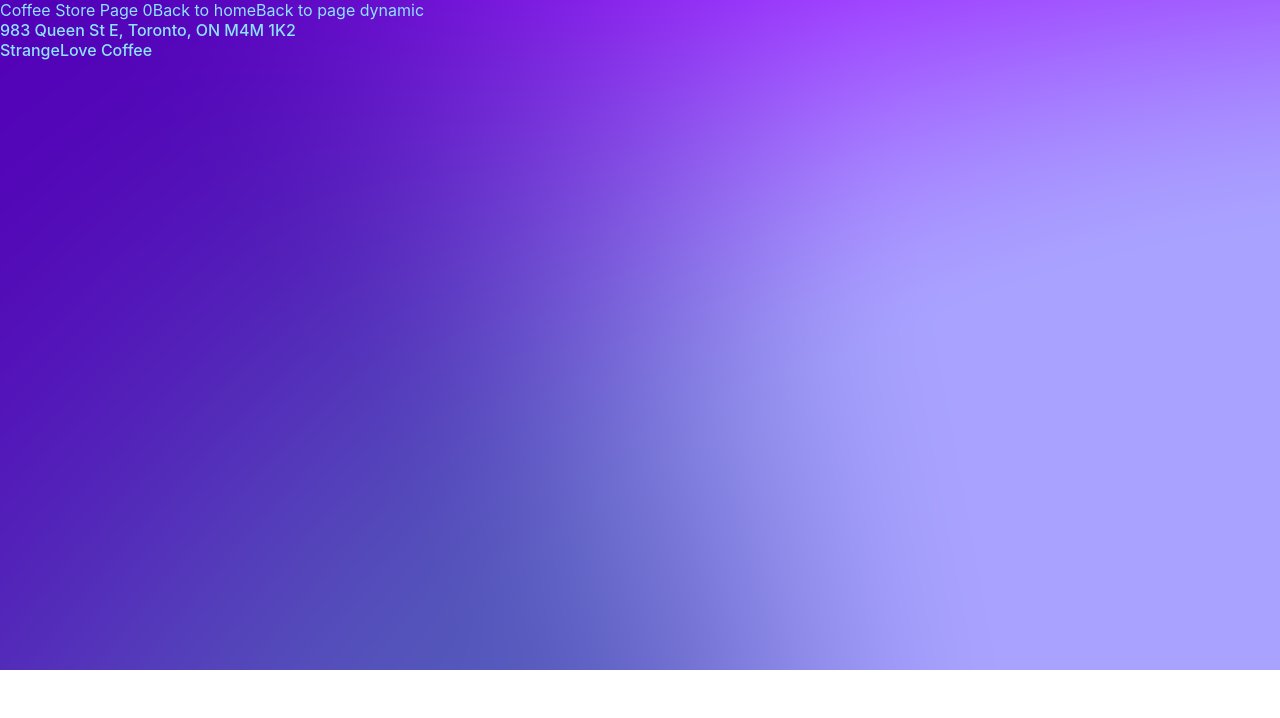
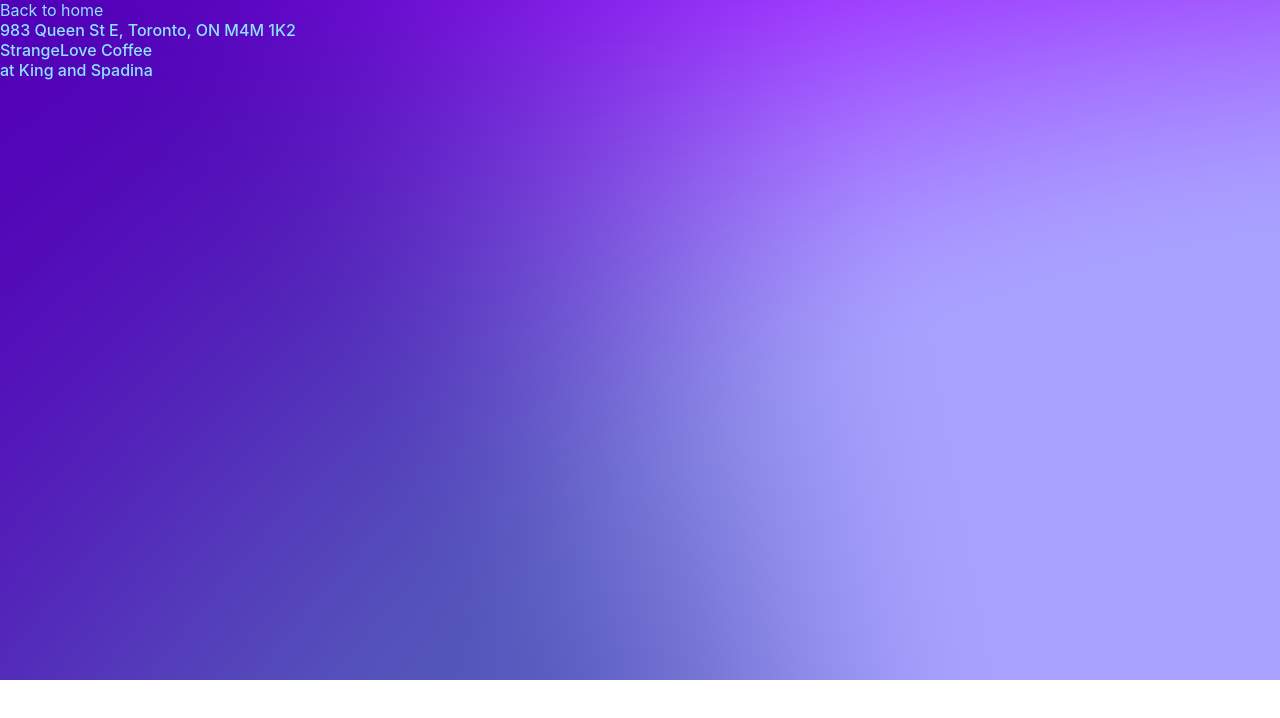
Before and after one commit to Baltazar-Figuereo/Coffee-Lover, a Next.js app: page /coffee-store/0 in a window 1280 px wide. Shown: the top 718 px of the page. Built offline with nearby package versions, Linux system fonts and the light colour scheme; a web font is replaced by a local one.

Commit message:
Refractored CoffeeStore dynamic page.

```diff
--- a/pages/coffee-store/[id].js
+++ b/pages/coffee-store/[id].js
@@ -1,7 +1,9 @@
 import { useRouter } from "next/router";
 import Link from "next/link"
+import Head from "next/head";
 
 import coffeeStoresData from "../../data/coffee-store.json";
+
 
 export function getStaticProps(staticProps) {
 	const params = staticProps.params;
@@ -14,11 +16,16 @@ export function getStaticProps(staticProps) {
 }
 
 export function getStaticPaths() {
+	const paths = coffeeStoresData.map(coffeeStore => {
+		return {
+			params: {
+				id: coffeeStore.id.toString(),
+			}
+		}
+	})
+
 	return {
-		paths: [
-			{ params: {id: '0'} },
-			{ params: {id: '1'} }
-		],
+		paths,
 		fallback: true
 	}
 }
@@ -32,17 +39,19 @@ const CoffeeStore = (props) => {
 		return (<div>Is Loading...</div>)
 	}
 
+	const {address, name, neighbourhood} = props.coffeeStore;
+
 	return (
 		<div>
-			Coffee Store Page {router.query.id}
+			<Head>
+				<title>{name}</title>
+			</Head>
 			<Link href="/">
 				<a>Back to home</a>
 			</Link>
-			<Link href="/coffee-store/dynamic">
-				<a>Back to page dynamic</a>
-			</Link>
-			<p>{props.coffeeStore.address}</p>
-			<p>{props.coffeeStore.name}</p>
+			<p>{address}</p>
+			<p>{name}</p>
+			<p>{neighbourhood}</p>
 		</div>
 	);
 }
```
